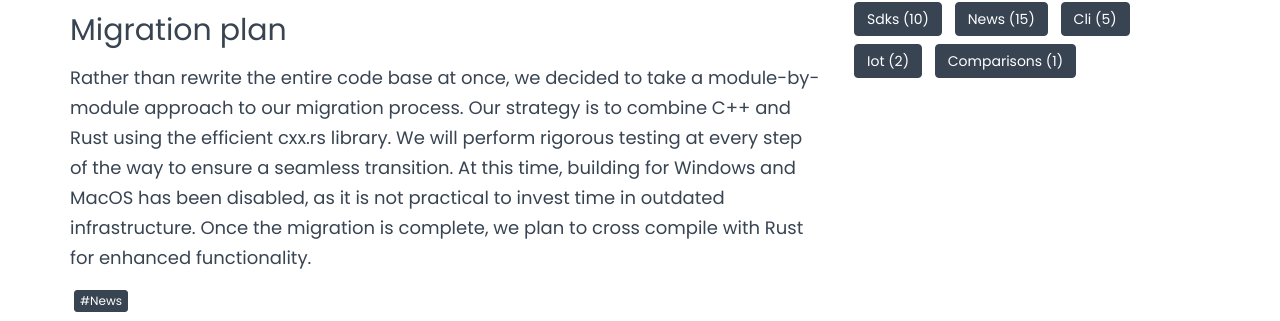
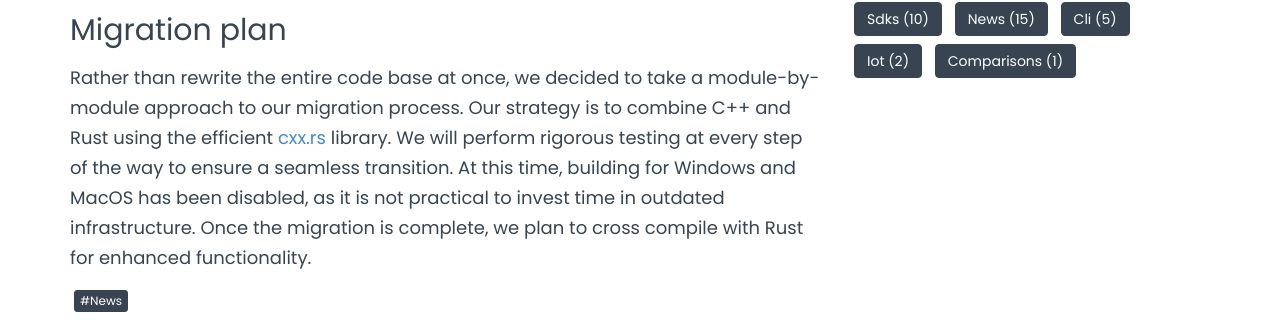
Before and after one commit to reductstore/homepage, a Jekyll site: the page built from _posts/2023-04-01-we-move-to-rust.md, in a window 1280 px wide and 900 px high, scrolled down 594 px. Shown: the part 195-516 px from the top of the window. Built offline with Jekyll 4.4.1, drawn with Linux system fonts in a browser that asks for light colours; nearby versions of some CDN libraries; some of the changed lines change nothing that is shown.

Commit message:
add link to cxx.rs

```diff
--- a/_posts/2023-04-01-we-move-to-rust.md
+++ b/_posts/2023-04-01-we-move-to-rust.md
@@ -29,7 +29,7 @@ reducing the risk of runtime errors.
 ## Migration plan
 
 Rather than rewrite the entire code base at once, we decided to take a module-by-module approach to our migration
-process. Our strategy is to combine C++ and Rust using the efficient cxx.rs library. We will perform rigorous testing at
+process. Our strategy is to combine C++ and Rust using the efficient [cxx.rs](https://cxx.rs/) library. We will perform rigorous testing at
 every step of the way to ensure a seamless transition. At this time, building for Windows and MacOS has been disabled,
 as it is not practical to invest time in outdated infrastructure. Once the migration is complete, we plan to cross
 compile with Rust for enhanced functionality.
```
